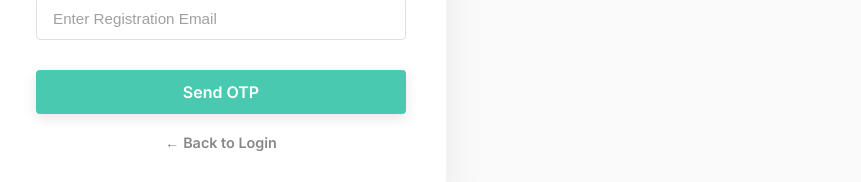
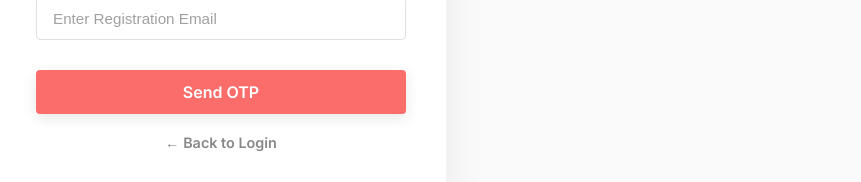
Before and after one commit to AtharvBorle/cloudkitchen, a Next.js app in the folder frontend/: page /auth/forgot-password in a window 1280 px wide. Shown: the part 359-541 px from the top of the page, without its empty margins (419-1280 px from the left). Built offline with nearby package versions, Linux system fonts and the light colour scheme; no server answers.

Commit message:
fixed routing for logout

```diff
--- a/frontend/src/app/auth/forgot-password/page.tsx
+++ b/frontend/src/app/auth/forgot-password/page.tsx
@@ -1,11 +1,14 @@
 "use client";
 
-import { useState } from "react";
+import { useState, Suspense } from "react";
 import Link from "next/link";
-import { useRouter } from "next/navigation";
+import { useRouter, useSearchParams } from "next/navigation";
 
-export default function ForgotPasswordPage() {
+function ForgotPasswordForm() {
     const router = useRouter();
+    const searchParams = useSearchParams();
+    const isSeller = searchParams.get("type") === "seller";
+
     const [email, setEmail] = useState("");
     const [loading, setLoading] = useState(false);
 
@@ -21,14 +24,14 @@ export default function ForgotPasswordPage() {
         setTimeout(() => {
             alert("OTP Sent to " + email);
             setLoading(false);
-            router.push("/auth/login");
+            router.push(isSeller ? "/auth/login/seller" : "/auth/login");
         }, 1000);
     };
 
     return (
         <div className="auth-wrapper">
             <div className="auth-card" style={{ padding: '40px', maxWidth: '450px' }}>
-                <h2 className="auth-title coral" style={{ marginBottom: '30px' }}>Reset Password</h2>
+                <h2 className={`auth-title ${isSeller ? "teal" : "coral"}`} style={{ marginBottom: '30px' }}>Reset Password</h2>
 
                 <form onSubmit={handleSendOTP}>
                     <div className="input-group">
@@ -42,15 +45,29 @@ export default function ForgotPasswordPage() {
                         />
                     </div>
 
-                    <button type="submit" className="btn btn-teal" disabled={loading} style={{ marginTop: '10px' }}>
+                    <button type="submit" className={`btn ${isSeller ? "btn-teal" : "btn-coral"}`} disabled={loading} style={{ marginTop: '10px' }}>
                         {loading ? "Sending..." : "Send OTP"}
                     </button>
                 </form>
 
                 <div className="auth-footer-text" style={{ marginTop: '20px' }}>
-                    <Link href="/auth/login" style={{ color: 'var(--text-muted)' }}>← Back to Login</Link>
+                    <Link href={isSeller ? "/auth/login/seller" : "/auth/login"} style={{ color: 'var(--text-muted)' }}>← Back to Login</Link>
                 </div>
             </div>
         </div>
     );
 }
+
+export default function ForgotPasswordPage() {
+    return (
+        <Suspense fallback={
+            <div className="auth-wrapper">
+                <div className="auth-card" style={{ padding: '40px', maxWidth: '450px', textAlign: 'center' }}>
+                    <h2 className="auth-title coral" style={{ marginBottom: '30px' }}>Loading...</h2>
+                </div>
+            </div>
+        }>
+            <ForgotPasswordForm />
+        </Suspense>
+    );
+}
--- a/frontend/src/app/auth/login/seller/page.tsx
+++ b/frontend/src/app/auth/login/seller/page.tsx
@@ -122,7 +122,7 @@ export default function SellerLoginPage() {
                 </div>
 
                 <div className="auth-footer-text" style={{ marginTop: '15px' }}>
-                    <Link href="/auth/forgot-password" style={{ color: 'var(--text-muted)' }}>Forgot Password?</Link>
+                    <Link href="/auth/forgot-password?type=seller" style={{ color: 'var(--text-muted)' }}>Forgot Password?</Link>
                 </div>
             </div>
         </div>
```
